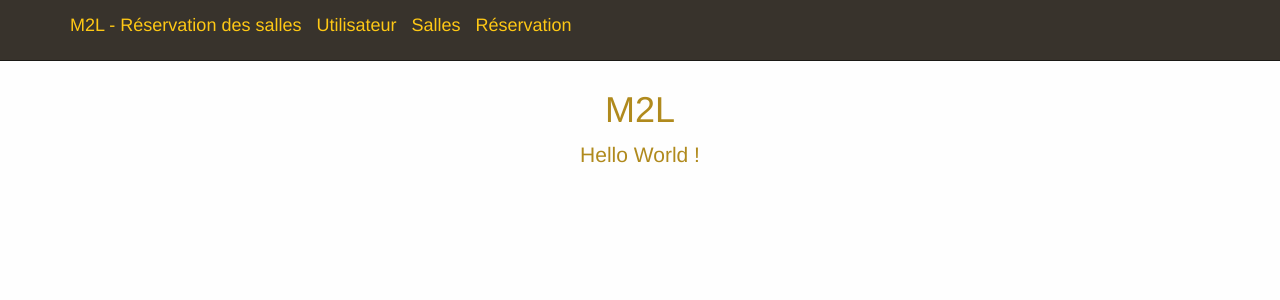
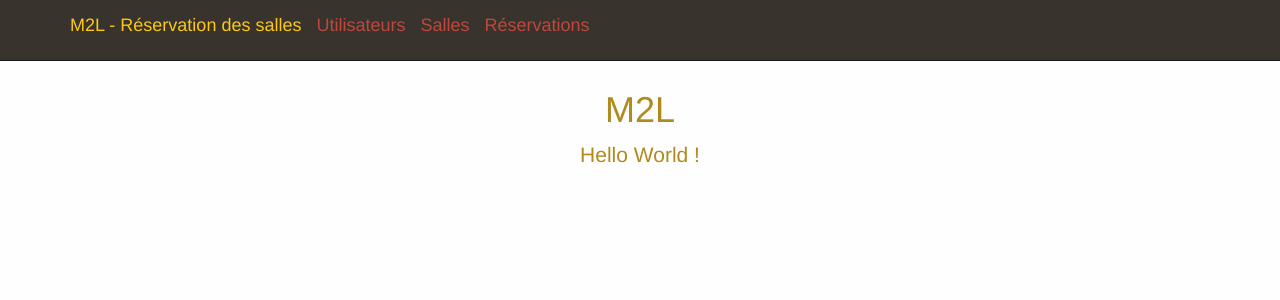
Before and after one commit to JoelTroch/SiteM2LResponsive, a PHP site: page /administrateur/index.php in a window 1280 px wide. Shown: the top 300 px of the page. Run offline with PHP 8.4, Linux system fonts and the light colour scheme.

Commit message:
Création des pages utilisateurs,salles et réservations et réalisation des liens pour ces pages dans l'index.

```diff
--- a/administrateur/index.php
+++ b/administrateur/index.php
@@ -19,9 +19,9 @@
 			<div class="container">
 				<div class="navbar-header">
 					<p class="navbar-brand">M2L - Réservation des salles</p>
-                                        <p class="navbar-brand">Utilisateur</p>
-                                        <p class="navbar-brand">Salles</p>
-                                        <p class="navbar-brand">Réservation</p>
+                                        <p class="navbar-brand"><a href="../administrateur/utilisateurs.php">Utilisateurs</a></p>
+                                        <p class="navbar-brand"><a href="../administrateur/salles.php">Salles</a></p>
+                                        <p class="navbar-brand"><a href="../administrateur/reservations.php">Réservations</a></p>
 				</div>
 			</div>
 		</div>
```
